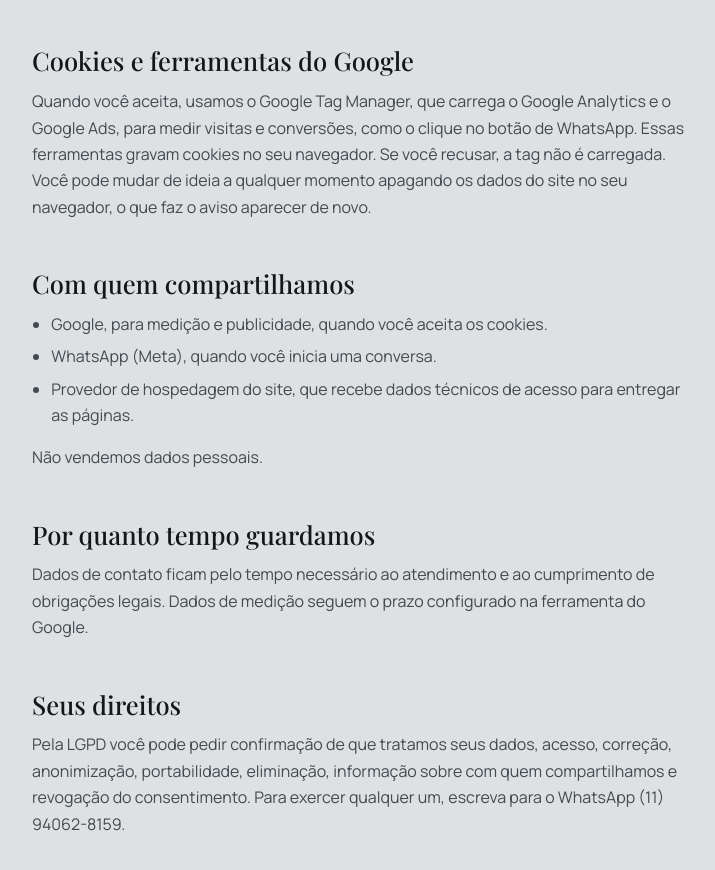
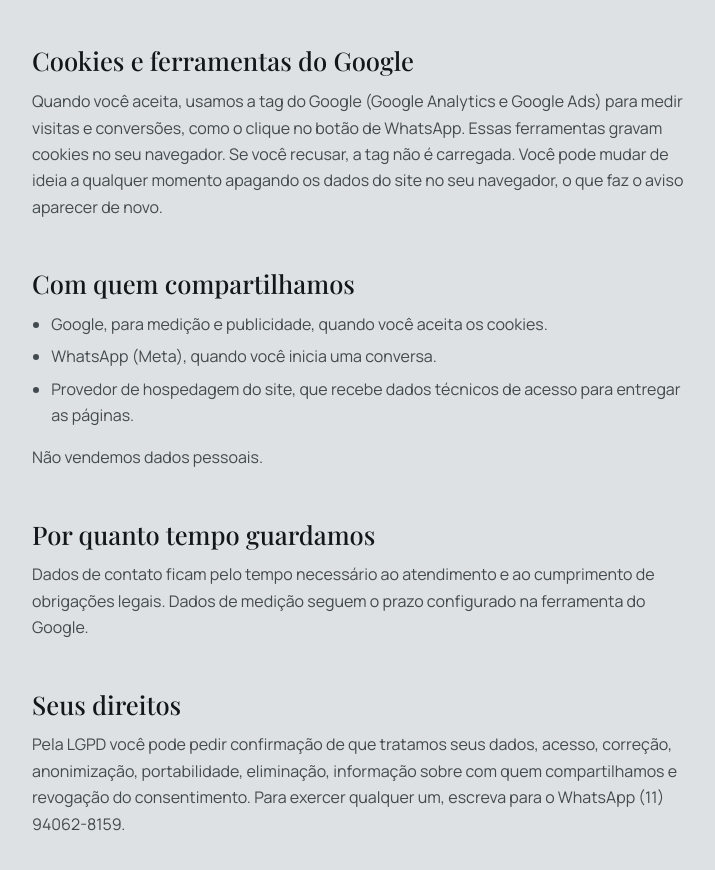
Before and after one commit to marina-brunello/odontologia-rodrigues-site, a plain HTML site: page politica-de-privacidade/index.html in a window 1280 px wide. Shown: the part 1253-2123 px from the top of the page, without its empty margins (8-723 px from the left). Drawn offline with Linux system fonts and the light colour scheme.

Commit message:
Troca GTM pela tag direta do Analytics (G-LYC09SLQG9)

```diff
--- a/politica-de-privacidade/index.html
+++ b/politica-de-privacidade/index.html
@@ -71,7 +71,7 @@
         <p>As bases legais são o seu consentimento (cookies de medição e de publicidade), os procedimentos preliminares a pedido seu (contato e agendamento) e o legítimo interesse da clínica na segurança do site.</p>
 
         <h2>Cookies e ferramentas do Google</h2>
-        <p>Quando você aceita, usamos o Google Tag Manager, que carrega o Google Analytics e o Google Ads, para medir visitas e conversões, como o clique no botão de WhatsApp. Essas ferramentas gravam cookies no seu navegador. Se você recusar, a tag não é carregada. Você pode mudar de ideia a qualquer momento apagando os dados do site no seu navegador, o que faz o aviso aparecer de novo.</p>
+        <p>Quando você aceita, usamos a tag do Google (Google Analytics e Google Ads) para medir visitas e conversões, como o clique no botão de WhatsApp. Essas ferramentas gravam cookies no seu navegador. Se você recusar, a tag não é carregada. Você pode mudar de ideia a qualquer momento apagando os dados do site no seu navegador, o que faz o aviso aparecer de novo.</p>
 
         <h2>Com quem compartilhamos</h2>
         <ul>
```
Also changed, not shown: index.html (+1 -1 lines).
